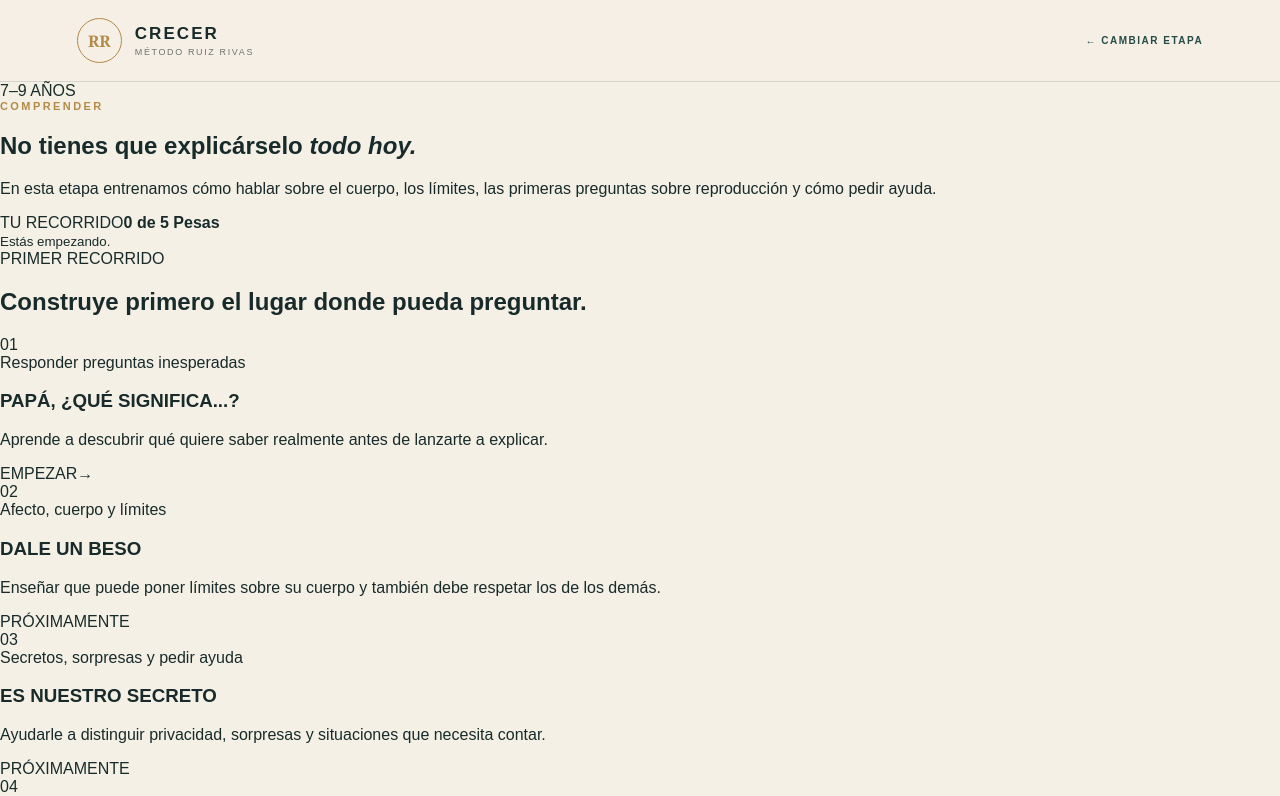
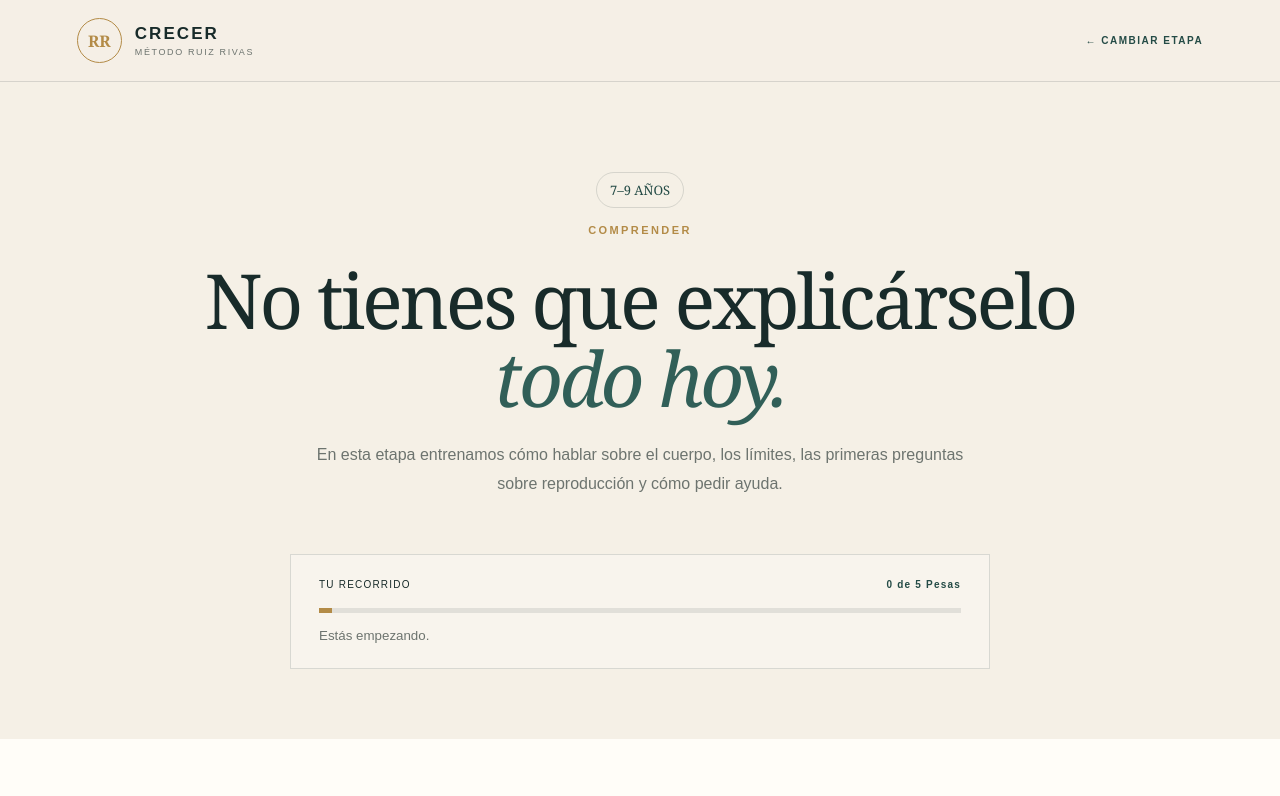
Before and after one commit to elpozo84/rr-crecer, a Next.js app: page /prepararme/7-9 in a window 1280 px wide. Shown: the top 796 px of the page. Built offline with nearby package versions, Linux system fonts and the light colour scheme.

Commit message:
Update globals.css

```diff
--- a/app/globals.css
+++ b/app/globals.css
@@ -30,11 +30,14 @@ a {
   text-decoration: none;
 }
 
-button {
+button,
+textarea {
   font: inherit;
 }
 
-/* HEADER */
+/* ========================================
+   CABECERA GENERAL
+======================================== */
 
 .header {
   min-height: 82px;
@@ -94,7 +97,24 @@ nav {
   border-radius: 999px;
 }
 
-/* HERO */
+.backLink {
+  font-size: 10px;
+  letter-spacing: 0.15em;
+  font-weight: 800;
+  color: var(--green);
+}
+
+.sectionTag,
+.eyebrow {
+  color: var(--gold);
+  font-size: 11px;
+  letter-spacing: 0.22em;
+  font-weight: 800;
+}
+
+/* ========================================
+   HOME · HERO
+======================================== */
 
 .hero {
   min-height: calc(100vh - 82px);
@@ -104,14 +124,6 @@ nav {
   flex-direction: column;
   align-items: center;
   justify-content: center;
-}
-
-.eyebrow,
-.sectionTag {
-  color: var(--gold);
-  font-size: 11px;
-  letter-spacing: 0.22em;
-  font-weight: 800;
 }
 
 .hero h1 {
@@ -186,7 +198,9 @@ nav {
   margin: 0 12px;
 }
 
-/* INTRO */
+/* ========================================
+   HOME · INTRO
+======================================== */
 
 .intro {
   background: var(--ink);
@@ -217,7 +231,7 @@ blockquote {
   max-width: 750px;
   margin: 65px auto 0;
   padding-top: 35px;
-  border-top: 1px solid rgba(255,255,255,.15);
+  border-top: 1px solid rgba(255, 255, 255, 0.15);
   font-family: Georgia, serif;
   font-size: 27px;
   line-height: 1.5;
@@ -227,7 +241,9 @@ blockquote strong {
   color: #d0ad6c;
 }
 
-/* CHOOSE */
+/* ========================================
+   HOME · PUERTAS
+======================================== */
 
 .choose {
   padding: 120px 7%;
@@ -249,16 +265,16 @@ blockquote strong {
 .card {
   min-height: 320px;
   padding: 38px;
-  background: rgba(255,255,255,.32);
+  background: rgba(255, 255, 255, 0.32);
   border: 1px solid var(--line);
   display: flex;
   flex-direction: column;
-  transition: transform .2s ease, background .2s ease;
+  transition: transform 0.2s ease, background 0.2s ease;
 }
 
 .card:hover {
   transform: translateY(-4px);
-  background: rgba(255,255,255,.55);
+  background: rgba(255, 255, 255, 0.55);
 }
 
 .cardNumber {
@@ -269,7 +285,7 @@ blockquote strong {
 
 .card h3 {
   font-size: 15px;
-  letter-spacing: .1em;
+  letter-spacing: 0.1em;
   margin: 45px 0 18px;
 }
 
@@ -289,9 +305,19 @@ blockquote strong {
   margin-top: auto;
   color: var(--green);
   font-size: 11px;
-  letter-spacing: .1em;
+  letter-spacing: 0.1em;
   font-weight: 800;
   cursor: pointer;
+}
+
+.cardAction {
+  border-top: 1px solid var(--line);
+  padding: 20px 0 0;
+  margin-top: auto;
+  color: var(--green);
+  font-size: 11px;
+  letter-spacing: 0.1em;
+  font-weight: 800;
 }
 
 .card.serious {
@@ -305,10 +331,12 @@ blockquote strong {
 
 .card.serious button {
   color: white;
-  border-color: rgba(255,255,255,.2);
+  border-color: rgba(255, 255, 255, 0.2);
 }
 
-/* METHOD */
+/* ========================================
+   HOME · MÉTODO
+======================================== */
 
 .method {
   background: var(--cream2);
@@ -325,7 +353,7 @@ blockquote strong {
   line-height: 1.04;
   font-weight: 500;
   margin: 20px 0 0;
-  letter-spacing: -.04em;
+  letter-spacing: -0.04em;
 }
 
 .accent {
@@ -344,13 +372,13 @@ blockquote strong {
   background: var(--white);
   border: 1px solid var(--line);
   padding: 42px;
-  box-shadow: 0 20px 60px rgba(24,43,42,.07);
+  box-shadow: 0 20px 60px rgba(24, 43, 42, 0.07);
 }
 
 .spot > span {
   color: var(--gold);
   font-size: 10px;
-  letter-spacing: .16em;
+  letter-spacing: 0.16em;
   font-weight: 800;
 }
 
@@ -373,7 +401,7 @@ blockquote strong {
   flex-direction: column;
   gap: 11px;
   font-size: 10px;
-  letter-spacing: .1em;
+  letter-spacing: 0.1em;
 }
 
 .steps i {
@@ -381,7 +409,9 @@ blockquote strong {
   font-style: normal;
 }
 
-/* STAGES */
+/* ========================================
+   HOME · ETAPAS
+======================================== */
 
 .stages {
   padding: 120px 9%;
@@ -416,7 +446,7 @@ blockquote strong {
 }
 
 .stage b {
-  letter-spacing: .12em;
+  letter-spacing: 0.12em;
   font-size: 12px;
 }
 
@@ -426,7 +456,9 @@ blockquote strong {
   line-height: 1.6;
 }
 
-/* TWO SIDES */
+/* ========================================
+   HOME · DOS CUERPOS
+======================================== */
 
 .twoSides {
   background: var(--green);
@@ -442,7 +474,7 @@ blockquote strong {
 .twoSides span {
   color: #d0ad6c;
   font-size: 10px;
-  letter-spacing: .2em;
+  letter-spacing: 0.2em;
 }
 
 .twoSides h2 {
@@ -454,7 +486,7 @@ blockquote strong {
 .circle {
   width: 85px;
   height: 85px;
-  border: 1px solid rgba(255,255,255,.4);
+  border: 1px solid rgba(255, 255, 255, 0.4);
   border-radius: 50%;
   display: grid;
   place-items: center;
@@ -462,7 +494,9 @@ blockquote strong {
   font-family: Georgia, serif;
 }
 
-/* SAFETY */
+/* ========================================
+   HOME · SEGURIDAD
+======================================== */
 
 .safety {
   padding: 110px 15%;
@@ -474,7 +508,7 @@ blockquote strong {
   color: var(--gold);
   font-size: 10px;
   font-weight: 800;
-  letter-spacing: .2em;
+  letter-spacing: 0.2em;
 }
 
 .safety h2 {
@@ -495,8 +529,6 @@ blockquote strong {
   margin-top: 28px !important;
 }
 
-/* CLOSING */
-
 .closing {
   padding: 130px 8%;
   text-align: center;
@@ -505,7 +537,7 @@ blockquote strong {
 .closing > span {
   color: var(--gold);
   font-size: 11px;
-  letter-spacing: .2em;
+  letter-spacing: 0.2em;
 }
 
 .closing h2 {
@@ -520,8 +552,6 @@ blockquote strong {
   margin-top: 50px;
 }
 
-/* FOOTER */
-
 footer {
   border-top: 1px solid var(--line);
   padding: 35px 6%;
@@ -529,7 +559,7 @@ footer {
   justify-content: space-between;
   color: var(--muted);
   font-size: 10px;
-  letter-spacing: .08em;
+  letter-spacing: 0.08em;
 }
 
 footer strong,
@@ -542,107 +572,9 @@ footer strong {
   margin-bottom: 5px;
 }
 
-/* MOBILE */
-
-@media (max-width: 800px) {
-  .header {
-    min-height: 70px;
-    padding: 0 20px;
-  }
-
-  nav a:not(.navButton) {
-    display: none;
-  }
-
-  .navButton {
-    padding: 9px 14px;
-  }
-
-  .hero {
-    min-height: auto;
-    padding: 80px 22px 45px;
-  }
-
-  .hero h1 {
-    font-size: 52px;
-  }
-
-  .heroLead {
-    font-size: 19px;
-  }
-
-  .growth {
-    overflow: hidden;
-    margin-top: 55px;
-    justify-content: center;
-  }
-
-  .growth span:nth-of-type(n+4),
-  .growth i:nth-of-type(n+3) {
-    display: none;
-  }
-
-  .intro,
-  .choose,
-  .stages,
-  .safety,
-  .closing {
-    padding: 80px 22px;
-  }
-
-  .cards {
-    grid-template-columns: 1fr;
-  }
-
-  .card {
-    min-height: 280px;
-    padding: 28px;
-  }
-
-  .method {
-    padding: 80px 22px;
-    grid-template-columns: 1fr;
-    gap: 50px;
-  }
-
-  .spot {
-    padding: 28px;
-  }
-
-  .stage {
-    grid-template-columns: 85px 1fr;
-  }
-
-  .stage > strong {
-    font-size: 28px;
-  }
-
-  .twoSides {
-    padding: 80px 25px;
-    grid-template-columns: 1fr;
-    gap: 25px;
-  }
-
-  .circle {
-    margin: auto;
-  }
-
-  footer {
-    padding: 30px 22px;
-    gap: 20px;
-    flex-direction: column;
-  }
-}
 /* ========================================
-   RR CRECER · SELECCIÓN DE ETAPA
+   SELECCIÓN DE EDAD
 ======================================== */
-
-.backLink {
-  font-size: 10px;
-  letter-spacing: 0.15em;
-  font-weight: 800;
-  color: var(--green);
-}
 
 .agePage {
   min-height: 100vh;
@@ -748,40 +680,202 @@ footer strong {
   font-weight: 500;
 }
 
-@media (max-width: 800px) {
-  .ageHero {
-    padding: 70px 22px 45px;
-  }
+/* ========================================
+   GIMNASIO 7–9
+======================================== */
 
-  .ageHero h1 {
-    font-size: 48px;
-  }
+.gymPage {
+  min-height: 100vh;
+  background: var(--cream);
+}
 
-  .ageGrid {
-    width: calc(100% - 44px);
-    margin-bottom: 70px;
-  }
+.gymHero {
+  max-width: 1100px;
+  margin: auto;
+  padding: 90px 7% 70px;
+  text-align: center;
+}
 
-  .ageCard {
-    grid-template-columns: 75px 1fr 25px;
-    gap: 15px;
-    min-height: 135px;
-  }
+.gymAge {
+  display: inline-block;
+  margin-bottom: 16px;
+  padding: 8px 13px;
+  border: 1px solid var(--line);
+  border-radius: 999px;
+  font-family: Georgia, serif;
+  color: var(--green);
+  font-size: 13px;
+}
 
-  .ageNumber {
-    font-size: 29px;
-  }
+.gymHero h1 {
+  max-width: 900px;
+  margin: 25px auto;
+  font-family: Georgia, serif;
+  font-size: clamp(45px, 6vw, 76px);
+  line-height: 1.02;
+  letter-spacing: -0.04em;
+  font-weight: 500;
+}
 
-  .ageInfo p {
-    font-size: 13px;
-  }
+.gymHero h1 em {
+  color: var(--green2);
+  font-weight: 500;
+}
 
-  .ageNote {
-    padding: 70px 25px;
-  }
+.gymHero > p {
+  max-width: 690px;
+  margin: auto;
+  color: var(--muted);
+  line-height: 1.8;
 }
+
+.progressBox {
+  max-width: 700px;
+  margin: 55px auto 0;
+  padding: 24px 28px;
+  border: 1px solid var(--line);
+  background: rgba(255, 255, 255, 0.28);
+  text-align: left;
+}
+
+.progressBox > div:first-child {
+  display: flex;
+  justify-content: space-between;
+  gap: 20px;
+  font-size: 10px;
+  letter-spacing: 0.12em;
+}
+
+.progressBox strong {
+  color: var(--green);
+}
+
+.progressTrack {
+  height: 5px;
+  margin: 18px 0 13px;
+  background: rgba(24, 43, 42, 0.1);
+}
+
+.progressFill {
+  width: 2%;
+  height: 100%;
+  background: var(--gold);
+}
+
+.progressBox small {
+  color: var(--muted);
+}
+
+.gymContent {
+  padding: 90px 8% 120px;
+  background: var(--white);
+}
+
+.gymHeading {
+  max-width: 1100px;
+  margin: 0 auto 55px;
+}
+
+.gymHeading > span,
+.gymPrinciple > span {
+  color: var(--gold);
+  font-size: 10px;
+  font-weight: 800;
+  letter-spacing: 0.2em;
+}
+
+.gymHeading h2 {
+  max-width: 750px;
+  margin: 18px 0 0;
+  font-family: Georgia, serif;
+  font-size: clamp(34px, 4vw, 53px);
+  line-height: 1.1;
+  font-weight: 500;
+}
+
+.weights {
+  max-width: 1100px;
+  margin: auto;
+  border-top: 1px solid var(--line);
+}
+
+.weightCard {
+  min-height: 175px;
+  display: grid;
+  grid-template-columns: 100px 1fr 145px;
+  gap: 35px;
+  align-items: center;
+  border-bottom: 1px solid var(--line);
+  transition: background 0.2s ease, padding 0.2s ease;
+}
+
+.weightCard:not(.locked):hover {
+  padding: 0 18px;
+  background: var(--cream);
+}
+
+.weightNumber {
+  font-family: Georgia, serif;
+  font-size: 43px;
+  color: var(--gold);
+}
+
+.weightBody > span {
+  color: var(--green2);
+  font-size: 10px;
+  letter-spacing: 0.12em;
+  font-weight: 800;
+  text-transform: uppercase;
+}
+
+.weightBody h3 {
+  margin: 10px 0;
+  font-size: 16px;
+  letter-spacing: 0.06em;
+}
+
+.weightBody p {
+  max-width: 660px;
+  margin: 0;
+  color: var(--muted);
+  line-height: 1.6;
+  font-size: 14px;
+}
+
+.weightStatus {
+  text-align: right;
+  color: #9b9c96;
+  font-size: 9px;
+  letter-spacing: 0.13em;
+  font-weight: 800;
+}
+
+.weightAvailable {
+  color: var(--green);
+}
+
+.weightAvailable b {
+  margin-left: 12px;
+  font-size: 18px;
+}
+
+.locked {
+  opacity: 0.66;
+}
+
+.gymPrinciple {
+  padding: 100px 12%;
+  background: var(--green);
+  color: white;
+  text-align: center;
+}
+
+.gymPrinciple blockquote {
+  margin-top: 30px;
+}
+
 /* ========================================
-   RR CRECER · ENTRENAMIENTO
+   ENTRENAMIENTO · PESA
 ======================================== */
 
 .trainingPage {
@@ -816,7 +910,7 @@ footer strong {
   margin-top: 4px;
   color: var(--muted);
   font-size: 8px;
-  letter-spacing: .18em;
+  letter-spacing: 0.18em;
 }
 
 .kg {
@@ -828,13 +922,13 @@ footer strong {
 
 .trainingProgress {
   height: 3px;
-  background: rgba(24,43,42,.08);
+  background: rgba(24, 43, 42, 0.08);
 }
 
 .trainingProgressFill {
   height: 100%;
   background: var(--gold);
-  transition: width .4s ease;
+  transition: width 0.4s ease;
 }
 
 .trainingScreen {
@@ -846,7 +940,7 @@ footer strong {
 .trainingTag {
   color: var(--gold);
   font-size: 10px;
-  letter-spacing: .2em;
+  letter-spacing: 0.2em;
   font-weight: 800;
 }
 
@@ -854,7 +948,7 @@ footer strong {
   font-family: Georgia, serif;
   font-size: clamp(43px, 6vw, 68px);
   line-height: 1.03;
-  letter-spacing: -.04em;
+  letter-spacing: -0.04em;
   font-weight: 500;
   margin: 20px 0 30px;
 }
@@ -900,7 +994,6 @@ textarea {
   border: 1px solid var(--line);
   background: var(--white);
   color: var(--ink);
-  font: inherit;
   line-height: 1.6;
   outline: none;
 }
@@ -920,12 +1013,12 @@ textarea:focus {
   cursor: pointer;
   font-size: 11px;
   font-weight: 800;
-  letter-spacing: .12em;
+  letter-spacing: 0.12em;
   text-align: center;
 }
 
 .trainingButton:disabled {
-  opacity: .35;
+  opacity: 0.35;
   cursor: not-allowed;
 }
 
@@ -938,7 +1031,7 @@ textarea:focus {
   color: var(--muted);
   cursor: pointer;
   font-size: 10px;
-  letter-spacing: .12em;
+  letter-spacing: 0.12em;
 }
 
 .emotionGrid {
@@ -951,7 +1044,7 @@ textarea:focus {
 .emotionGrid button {
   padding: 20px;
   border: 1px solid var(--line);
-  background: rgba(255,255,255,.3);
+  background: rgba(255, 255, 255, 0.3);
   color: var(--ink);
   text-align: left;
   cursor: pointer;
@@ -973,7 +1066,7 @@ textarea:focus {
 .factStory > div {
   padding: 28px;
   border: 1px solid var(--line);
-  background: rgba(255,255,255,.35);
+  background: rgba(255, 255, 255, 0.35);
 }
 
 .factStory span,
@@ -985,7 +1078,7 @@ textarea:focus {
 .nextSpot > span {
   color: var(--gold);
   font-size: 9px;
-  letter-spacing: .16em;
+  letter-spacing: 0.16em;
   font-weight: 800;
 }
 
@@ -1000,7 +1093,7 @@ textarea:focus {
 
 .bigQuestion small {
   color: var(--muted);
-  letter-spacing: .14em;
+  letter-spacing: 0.14em;
 }
 
 .bigQuestion h2 {
@@ -1039,7 +1132,7 @@ textarea:focus {
   margin: 35px 0;
   padding: 28px;
   border: 1px solid var(--line);
-  background: rgba(255,255,255,.35);
+  background: rgba(255, 255, 255, 0.35);
 }
 
 .yourFirstAnswer p {
@@ -1059,6 +1152,38 @@ textarea:focus {
   color: var(--muted);
   line-height: 1.7;
 }
+
+/* ========================================
+   OPCIONES 10 KG
+======================================== */
+
+.choiceList {
+  display: grid;
+  gap: 12px;
+  margin: 35px 0;
+}
+
+.choiceList button {
+  width: 100%;
+  padding: 22px 24px;
+  border: 1px solid var(--line);
+  background: rgba(255, 255, 255, 0.4);
+  color: var(--ink);
+  text-align: left;
+  font-size: 14px;
+  line-height: 1.6;
+  cursor: pointer;
+  transition: background 0.2s ease, transform 0.2s ease;
+}
+
+.choiceList button:hover {
+  background: var(--white);
+  transform: translateX(5px);
+}
+
+/* ========================================
+   FINAL / REPLAY
+======================================== */
 
 .finishScreen {
   text-align: center;
@@ -1135,11 +1260,187 @@ textarea:focus {
   line-height: 1.7;
 }
 
+.finishActions {
+  margin-top: 35px;
+}
+
+.secondaryTrainingButton {
+  display: block;
+  width: 100%;
+  margin-top: 12px;
+  padding: 16px;
+  border: 1px solid var(--line);
+  color: var(--muted);
+  text-align: center;
+  font-size: 10px;
+  font-weight: 800;
+  letter-spacing: 0.12em;
+}
+
 .linkButton {
   text-decoration: none;
 }
 
-@media (max-width: 700px) {
+/* ========================================
+   RESPONSIVE
+======================================== */
+
+@media (max-width: 800px) {
+  .header {
+    min-height: 70px;
+    padding: 0 20px;
+  }
+
+  nav a:not(.navButton) {
+    display: none;
+  }
+
+  .navButton {
+    padding: 9px 14px;
+  }
+
+  .hero {
+    min-height: auto;
+    padding: 80px 22px 45px;
+  }
+
+  .hero h1 {
+    font-size: 52px;
+  }
+
+  .heroLead {
+    font-size: 19px;
+  }
+
+  .growth {
+    overflow: hidden;
+    margin-top: 55px;
+    justify-content: center;
+  }
+
+  .growth span:nth-of-type(n + 4),
+  .growth i:nth-of-type(n + 3) {
+    display: none;
+  }
+
+  .intro,
+  .choose,
+  .stages,
+  .safety,
+  .closing {
+    padding: 80px 22px;
+  }
+
+  .cards {
+    grid-template-columns: 1fr;
+  }
+
+  .card {
+    min-height: 280px;
+    padding: 28px;
+  }
+
+  .method {
+    padding: 80px 22px;
+    grid-template-columns: 1fr;
+    gap: 50px;
+  }
+
+  .spot {
+    padding: 28px;
+  }
+
+  .stage {
+    grid-template-columns: 85px 1fr;
+  }
+
+  .stage > strong {
+    font-size: 28px;
+  }
+
+  .twoSides {
+    padding: 80px 25px;
+    grid-template-columns: 1fr;
+    gap: 25px;
+  }
+
+  .circle {
+    margin: auto;
+  }
+
+  footer {
+    padding: 30px 22px;
+    gap: 20px;
+    flex-direction: column;
+  }
+
+  .ageHero {
+    padding: 70px 22px 45px;
+  }
+
+  .ageHero h1 {
+    font-size: 48px;
+  }
+
+  .ageGrid {
+    width: calc(100% - 44px);
+    margin-bottom: 70px;
+  }
+
+  .ageCard {
+    grid-template-columns: 75px 1fr 25px;
+    gap: 15px;
+    min-height: 135px;
+  }
+
+  .ageNumber {
+    font-size: 29px;
+  }
+
+  .ageInfo p {
+    font-size: 13px;
+  }
+
+  .ageNote {
+    padding: 70px 25px;
+  }
+
+  .gymHero {
+    padding: 65px 22px 55px;
+  }
+
+  .gymHero h1 {
+    font-size: 47px;
+  }
+
+  .gymContent {
+    padding: 70px 22px 90px;
+  }
+
+  .weightCard {
+    grid-template-columns: 50px 1fr;
+    gap: 15px;
+    padding: 28px 0;
+  }
+
+  .weightNumber {
+    font-size: 28px;
+  }
+
+  .weightStatus {
+    grid-column: 2;
+    text-align: left;
+  }
+
+  .progressBox > div:first-child {
+    flex-direction: column;
+    gap: 6px;
+  }
+
+  .gymPrinciple {
+    padding: 75px 22px;
+  }
+
   .trainingHeader {
     grid-template-columns: 1fr auto;
     padding: 0 20px;
```
